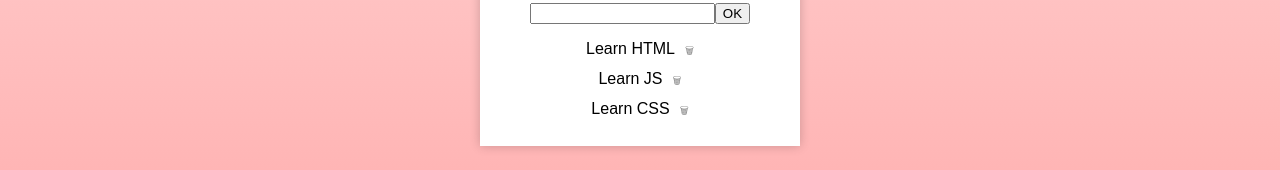
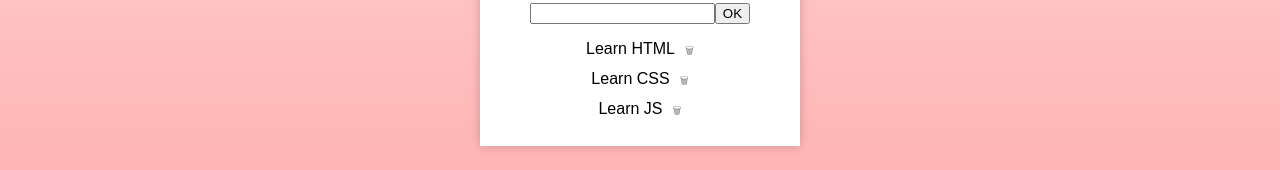
Before and after one commit to richardolsson/lernia-sjj-assignments, a React (Create React App) app in the folder examples/220316/react-components/: page / in a window 1280 px wide. Shown: the part 185-355 px from the top of the page. Built offline with nearby package versions, Linux system fonts and the light colour scheme.

Commit message:
Break out TaskItem component

```diff
--- /dev/null
+++ b/examples/220316/react-components/src/TaskItem.js
@@ -0,0 +1,10 @@
+function TaskItem({ label }) {
+  return (
+    <li>
+      <span className="label">{label}</span>
+      <span className="trashcan">🗑</span>
+    </li>
+  );
+}
+
+export default TaskItem;
--- a/examples/220316/react-components/src/TaskList.js
+++ b/examples/220316/react-components/src/TaskList.js
@@ -1,18 +1,11 @@
+import TaskItem from "./TaskItem";
+
 function TaskList() {
   return (
     <ul>
-      <li>
-        <span className="label">Learn HTML</span>
-        <span className="trashcan">🗑</span>
-      </li>
-      <li>
-        <span className="label">Learn JS</span>
-        <span className="trashcan">🗑</span>
-      </li>
-      <li>
-        <span className="label">Learn CSS</span>
-        <span className="trashcan">🗑</span>
-      </li>
+      <TaskItem label="Learn HTML" />
+      <TaskItem label="Learn CSS" />
+      <TaskItem label="Learn JS" />
     </ul>
   );
 }
```
